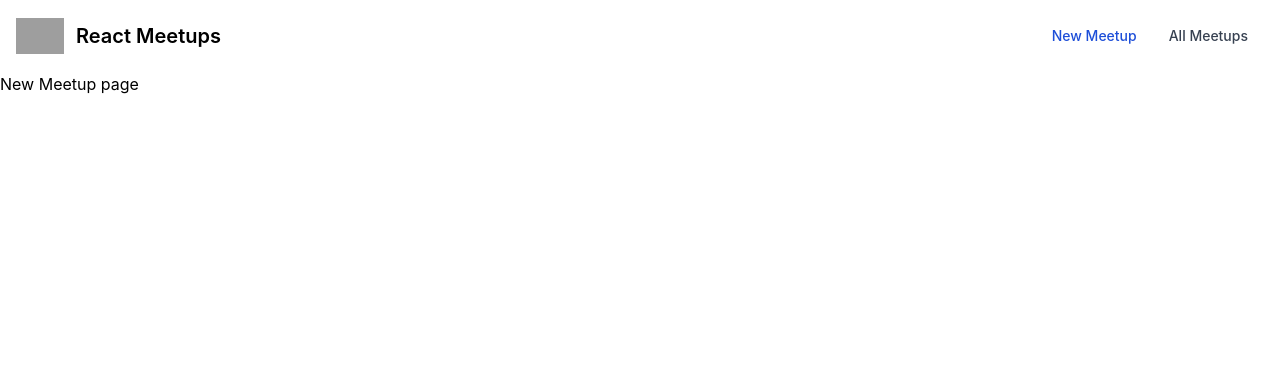
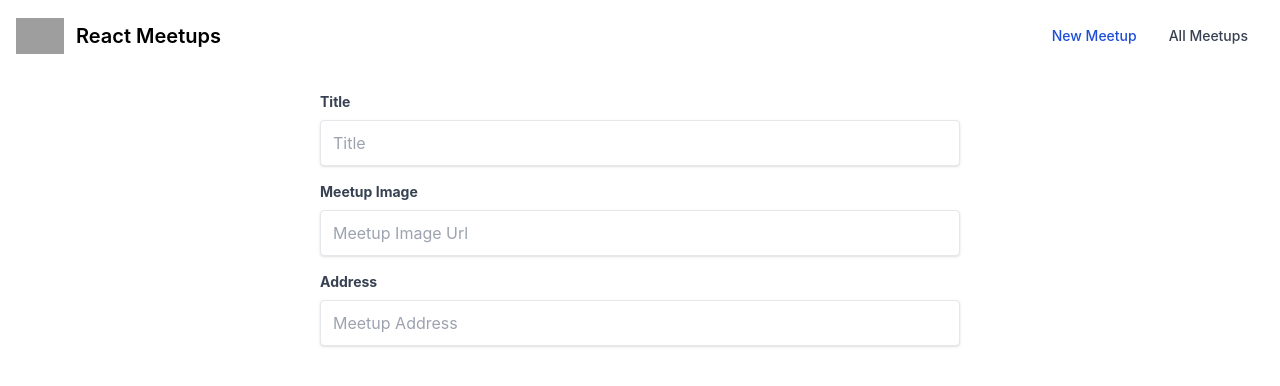
Before and after one commit to yasin1376/meetup-react-app, a React (Create React App) app: page /new-meetup in a window 1280 px wide. Shown: the top 386 px of the page. Built offline with nearby package versions, Linux system fonts and the light colour scheme; grey boxes are pictures that could not be loaded.

Commit message:
working on new meetup form

```diff
--- a/src/pages/NewMeetup.js
+++ b/src/pages/NewMeetup.js
@@ -1,7 +1,47 @@
 const NewMeetup = () => {
   return (
-    <div>
-      <h1>New Meetup page</h1>
+    <div className="w-2/3 sm:w-1/2 md:w-1/2 mx-auto mt-5">
+      <form>
+        <div class="mb-4">
+          <label class="block text-gray-700 text-sm font-bold mb-2" for="title">
+            Title
+          </label>
+          <input
+            class="shadow appearance-none border rounded w-full py-3 px-3 text-gray-700 leading-tight focus:outline-none focus:shadow-outline"
+            id="title"
+            type="text"
+            required
+            placeholder="Title"
+          />
+        </div>
+        <div class="mb-4">
+          <label class="block text-gray-700 text-sm font-bold mb-2" for="image">
+            Meetup Image
+          </label>
+          <input
+            class="shadow appearance-none border rounded w-full py-3 px-3 text-gray-700 leading-tight focus:outline-none focus:shadow-outline"
+            id="image"
+            type="url"
+            required
+            placeholder="Meetup Image Url"
+          />
+        </div>
+        <div class="mb-4">
+          <label
+            class="block text-gray-700 text-sm font-bold mb-2"
+            for="address"
+          >
+            Address
+          </label>
+          <input
+            class="shadow appearance-none border rounded w-full py-3 px-3 text-gray-700 leading-tight focus:outline-none focus:shadow-outline"
+            id="address"
+            type="text"
+            required
+            placeholder="Meetup Address"
+          />
+        </div>
+      </form>
     </div>
   );
 };
```
